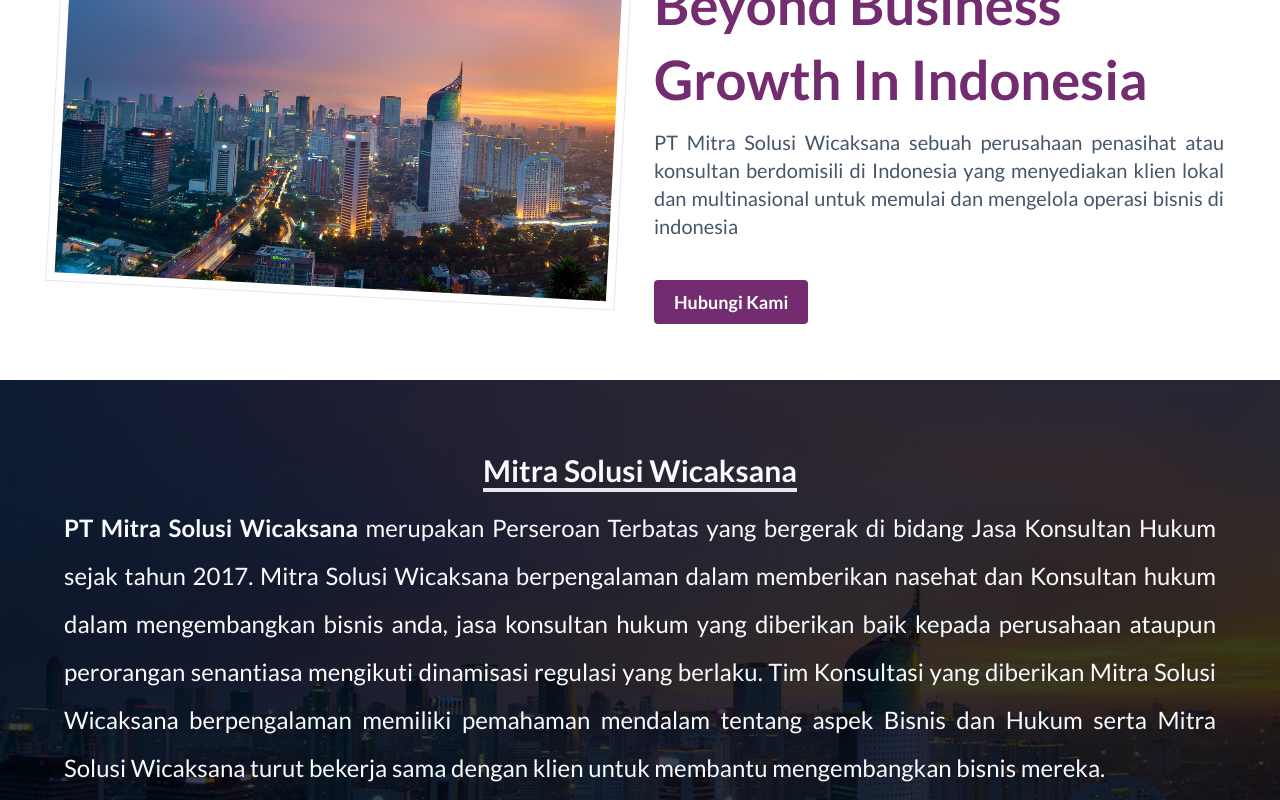
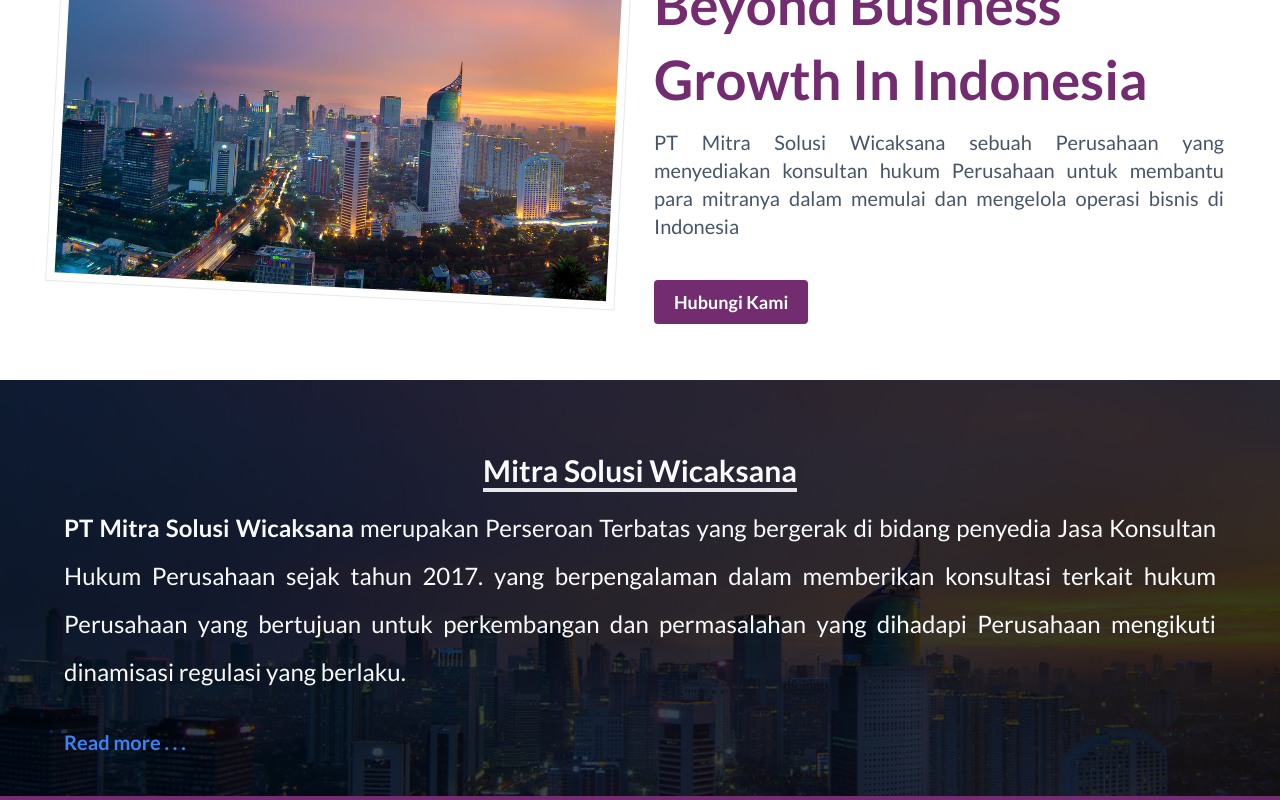
Before and after one commit to m12cksn/mitrasolusiwicaksana, a Next.js app: page / in a window 1280 px wide. Shown: the part 300-1100 px from the top of the page. Built offline with nearby package versions, Linux system fonts and the light colour scheme.

Commit message:
done revision

```diff
--- a/src/components/Hero.jsx
+++ b/src/components/Hero.jsx
@@ -49,10 +49,9 @@ const Hero = (props) => {
             Your Best Partner For Beyond Business Growth In Indonesia
           </h1>
           <h3 className="text-slate-600 mt-3 sm:text-lg xl:text-xl 2xl:leading-loose text-justify">
-            PT Mitra Solusi Wicaksana sebuah perusahaan penasihat atau konsultan
-            berdomisili di Indonesia yang menyediakan klien lokal dan
-            multinasional untuk memulai dan mengelola operasi bisnis di
-            indonesia
+            PT Mitra Solusi Wicaksana sebuah Perusahaan yang menyediakan
+            konsultan hukum Perusahaan untuk membantu para mitranya dalam
+            memulai dan mengelola operasi bisnis di Indonesia
           </h3>
           <div className=" mt-3 xl:mt-10  flex gap-10 items-center">
             <Link
--- a/src/components/Readmore.jsx
+++ b/src/components/Readmore.jsx
@@ -36,15 +36,11 @@ const Readmore = () => {
           <span className="font-bold text-xl lg:text-2xl">
             PT Mitra Solusi Wicaksana
           </span>{" "}
-          merupakan Perseroan Terbatas yang bergerak di bidang Jasa Konsultan
-          Hukum sejak tahun 2017. Mitra Solusi Wicaksana berpengalaman dalam
-          memberikan nasehat dan Konsultan hukum dalam mengembangkan bisnis
-          anda, jasa konsultan hukum yang diberikan baik kepada perusahaan
-          ataupun perorangan senantiasa mengikuti dinamisasi regulasi yang
-          berlaku. Tim Konsultasi yang diberikan Mitra Solusi Wicaksana
-          berpengalaman memiliki pemahaman mendalam tentang aspek Bisnis dan
-          Hukum serta Mitra Solusi Wicaksana turut bekerja sama dengan klien
-          untuk membantu mengembangkan bisnis mereka.
+          merupakan Perseroan Terbatas yang bergerak di bidang penyedia Jasa
+          Konsultan Hukum Perusahaan sejak tahun 2017. yang berpengalaman dalam
+          memberikan konsultasi terkait hukum Perusahaan yang bertujuan untuk
+          perkembangan dan permasalahan yang dihadapi Perusahaan mengikuti
+          dinamisasi regulasi yang berlaku.
         </p>
 
         <p
```
